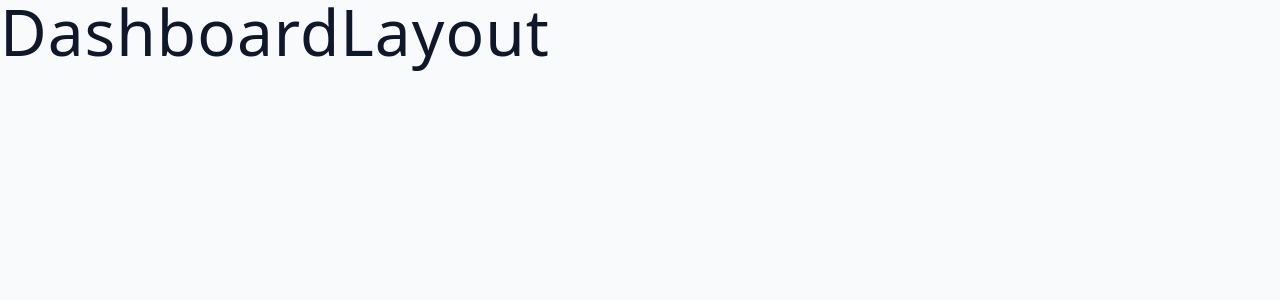
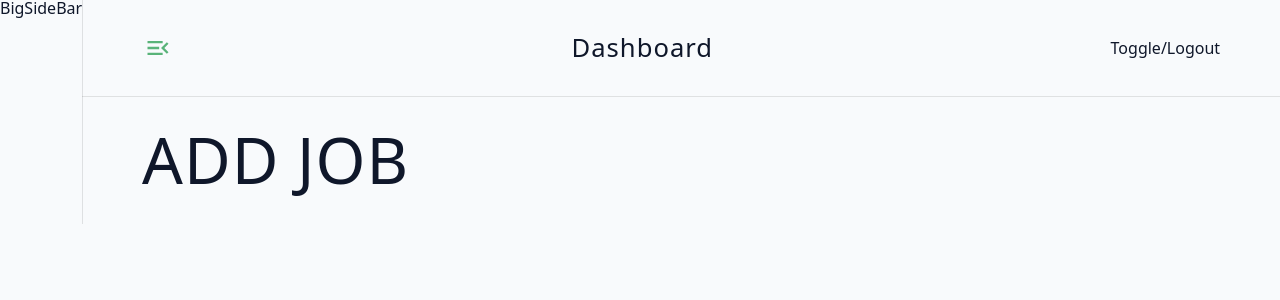
Before and after one commit to renzisheree/hr-support, a React (Vite) app in the folder client/: page /dashboard in a window 1280 px wide. Shown: the top 300 px of the page. Built offline with nearby package versions, Linux system fonts and the light colour scheme.

Commit message:
base dashboard & routing

```diff
--- a/client/src/App.jsx
+++ b/client/src/App.jsx
@@ -1,5 +1,17 @@
 import { createBrowserRouter, RouterProvider } from 'react-router-dom'
-import { DashboardLayout, Error, HomeLayout, Landing, Login, Register } from './pages'
+import {
+	AddJob,
+	Admin,
+	AllJob,
+	DashboardLayout,
+	Error,
+	HomeLayout,
+	Landing,
+	Login,
+	Profile,
+	Register,
+	Stats
+} from './pages'
 
 const router = createBrowserRouter([
 	{
@@ -26,10 +38,33 @@
 			{
 				path: '/dashboard',
 				element: <DashboardLayout/>,
-			},
-		],
-	},
+				children: [
+					{
+						index: true,
+						element: <AddJob/>
+					},
+					{
+						path: 'stats',
+						element: <Stats/>
+					},
+					{
+						path: 'all-jobs',
+						element: <AllJob/>
+					},
+					{
+						path: 'stats',
+						element: <Profile/>
+					},
+					{
+						path: 'admin',
+						element: <Admin/>
+					}
+				]
+			}
+		]
+	}
 ])
+
 const App = () => {
 	return <RouterProvider router={router}/>
 }
--- a/client/src/assets/wrappers/BigSidebar.js
+++ b/client/src/assets/wrappers/BigSidebar.js
@@ -1,4 +1,4 @@
-import styled from 'styled-components';
+import styled from 'styled-components'
 
 const Wrapper = styled.aside`
     display: none;
@@ -13,50 +13,58 @@
             margin-left: -250px;
             transition: margin-left 0.3s ease-in-out;
         }
+
         .content {
             position: sticky;
             top: 0;
         }
+
         .show-sidebar {
             margin-left: 0;
         }
+
         header {
             height: 6rem;
             display: flex;
             align-items: center;
             padding-left: 2.5rem;
         }
+
         .nav-links {
             padding-top: 2rem;
             display: flex;
             flex-direction: column;
         }
+
         .nav-link {
             display: flex;
             align-items: center;
             color: var(--text-secondary-color);
-      padding: 1rem 0;
-      padding-left: 2.5rem;
+            padding: 1rem 0 1rem 2.5rem;
             text-transform: capitalize;
             transition: padding-left 0.3s ease-in-out;
         }
+
         .nav-link:hover {
             padding-left: 3rem;
             color: var(--primary-500);
             transition: var(--transition);
         }
+
         .icon {
             font-size: 1.5rem;
             margin-right: 1rem;
             display: grid;
             place-items: center;
         }
+
         .active {
             color: var(--primary-500);
         }
+
         .pending {
             background: var(--background-color);
         }
     }
-`;
-export default Wrapper;
+`
+export default Wrapper
--- a/client/src/assets/wrappers/Navbar.js
+++ b/client/src/assets/wrappers/Navbar.js
@@ -1,4 +1,4 @@
-import styled from 'styled-components';
+import styled from 'styled-components'
 
 const Wrapper = styled.nav`
     height: var(--nav-height);
@@ -6,13 +6,14 @@
     align-items: center;
     justify-content: center;
     box-shadow: 0 1px 0 0 rgba(0, 0, 0, 0.1);
-  background: var(--background-secondary-color);
+
     .nav-center {
         display: flex;
         width: 90vw;
         align-items: center;
         justify-content: space-between;
     }
+
     .toggle-btn {
         background: transparent;
         border-color: transparent;
@@ -21,31 +22,40 @@
         cursor: pointer;
         display: flex;
         align-items: center;
+
     }
+
     .logo-text {
         display: none;
     }
+
+    .btn-container {
+        display: flex;
+        align-items: center;
+    }
+
     .logo {
         display: flex;
         align-items: center;
         width: 100px;
     }
-  .btn-container {
-    display: flex;
-    align-items: center;
-  }
+
     @media (min-width: 992px) {
-    position: sticky;
+        position: sticky ;
         top: 0;
         .nav-center {
             width: 90%;
         }
+
         .logo {
             display: none;
         }
+
         .logo-text {
             display: block;
         }
     }
-`;
-export default Wrapper;
+
+
+`
+export default Wrapper
--- /dev/null
+++ b/client/src/components/BigSideBar.jsx
@@ -0,0 +1,12 @@
+import React from 'react'
+import Wrapper from '../assets/wrappers/BigSidebar.js'
+
+const BigSideBar = () => {
+	return (
+		<Wrapper>
+			BigSideBar
+		</Wrapper>
+	)
+}
+
+export default BigSideBar
--- /dev/null
+++ b/client/src/components/Navbar.jsx
@@ -0,0 +1,26 @@
+import React from 'react'
+import Wrapper from '../assets/wrappers/Navbar.js'
+import { MdMenuOpen } from 'react-icons/md'
+import Logo from './Logo.jsx'
+import { useDashboardContext } from '../pages/DashboardLayout.jsx'
+
+const Navbar = () => {
+	const { toggleSidebar } = useDashboardContext()
+	return (
+		<Wrapper>
+			<div className="nav-center">
+				<button type="button" className="toggle-btn" onClick={toggleSidebar}>
+					<MdMenuOpen/>
+				</button>
+				<div>
+					<Logo/>
+					<h4 className="logo-text">Dashboard</h4>
+				</div>
+				<div className="btn-container">Toggle/Logout</div>
+
+			</div>
+		</Wrapper>
+	)
+}
+
+export default Navbar
--- /dev/null
+++ b/client/src/components/SmallSideBar.jsx
@@ -0,0 +1,16 @@
+import React from 'react'
+import Wrapper from '../assets/wrappers/SmallSidebar.js'
+import { useDashboardContext } from '../pages/DashboardLayout.jsx'
+
+const SmallSideBar = () => {
+	const data = useDashboardContext()
+
+	return (
+
+		<Wrapper>
+			Small sidebar
+		</Wrapper>
+	)
+}
+
+export default SmallSideBar
--- a/client/src/components/index.js
+++ b/client/src/components/index.js
@@ -1,3 +1,5 @@
 export { default as Logo } from './Logo.jsx'
-
 export { default as FormRow } from './FormRow.jsx'
+export { default as BigSideBar } from './BigSideBar.jsx'
+export { default as SmallSideBar } from './SmallSideBar.jsx'
+export { default as Navbar } from './Navbar.jsx'
--- a/client/src/pages/DashboardLayout.jsx
+++ b/client/src/pages/DashboardLayout.jsx
@@ -1,11 +1,47 @@
-import React from 'react';
+import React, { createContext, useContext, useState } from 'react'
+import { Outlet } from 'react-router-dom'
+import Wrapper from '../assets/wrappers/Dashboard.js'
+import { BigSideBar, Navbar, SmallSideBar } from '../components'
 
+const DashboardContext = createContext(null)
 const DashboardLayout = () => {
-    return (
-        <h1>
-            DashboardLayout
-        </h1>
-    );
-};
+	const user = { name: 'john' }
+	const [showSideBar, setShowSideBar] = useState(false)
+	const [isDarkTheme, setIsDarkTheme] = useState(false)
+	const toggleDarkTheme = () => {
+		console.log('toggle dark theme')
+	}
+	const toggleSidebar = () => {
+		console.log(showSideBar)
+		setShowSideBar(!showSideBar)
+	}
+	const logoutUser = async () => {
+		console.log('Logout user')
+	}
+	return (
+		<DashboardContext.Provider value={{
+			user,
+			showSideBar,
+			isDarkTheme,
+			toggleDarkTheme,
+			toggleSidebar,
+			logoutUser
+		}}>
+			<Wrapper>
+				<main className="dashboard">
+					<SmallSideBar></SmallSideBar>
+					<BigSideBar></BigSideBar>
+					<div className="">
+						<Navbar/>
+						<div className="dashboard-page">
+							<Outlet/>
+						</div>
+					</div>
+				</main>
 
-export default DashboardLayout;
+			</Wrapper>
+		</DashboardContext.Provider>
+	)
+}
+export const useDashboardContext = () => useContext(DashboardContext)
+export default DashboardLayout
```
Also changed, not shown: client/src/assets/wrappers/Dashboard.js (+8 -3 lines), client/src/utils/links.jsx (added, +28 -0 lines), 1 other file (tests, documents, lock files or other folders). Lines whose indentation alone changed are shown as unchanged.
